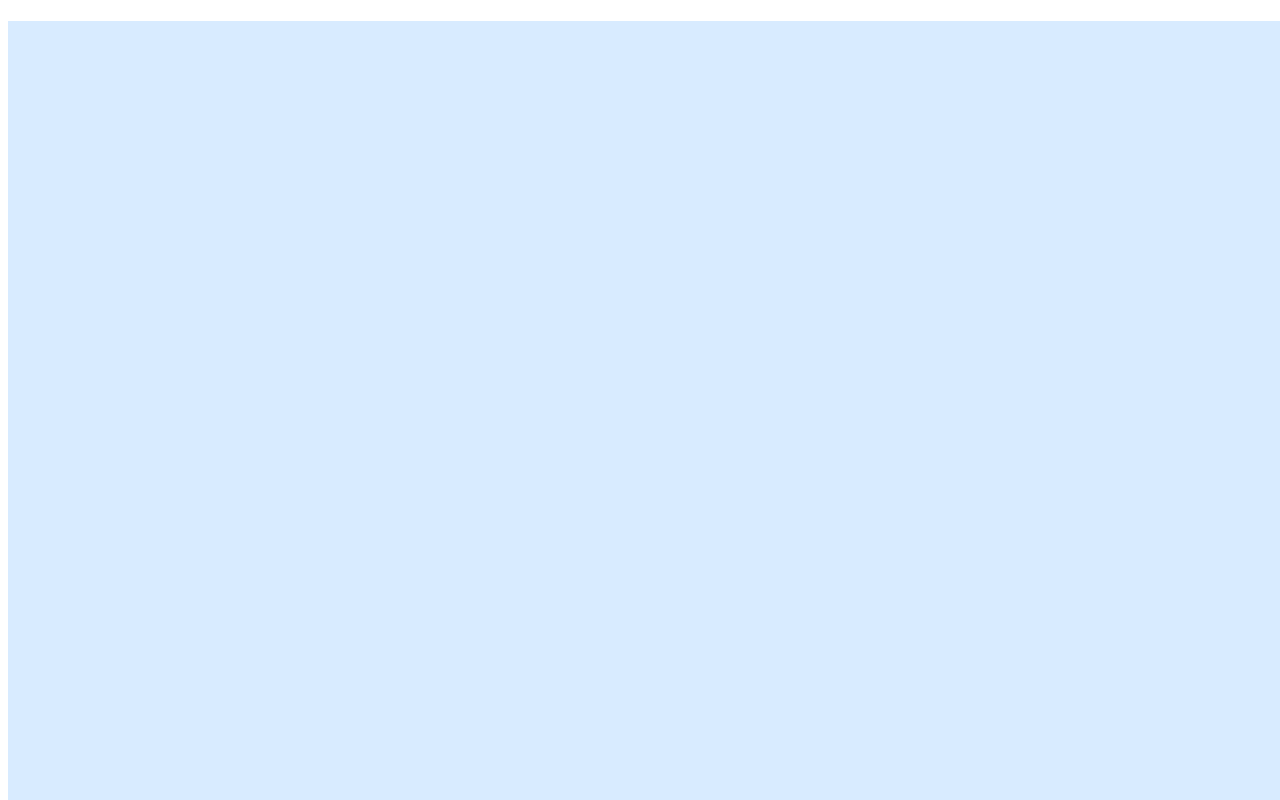
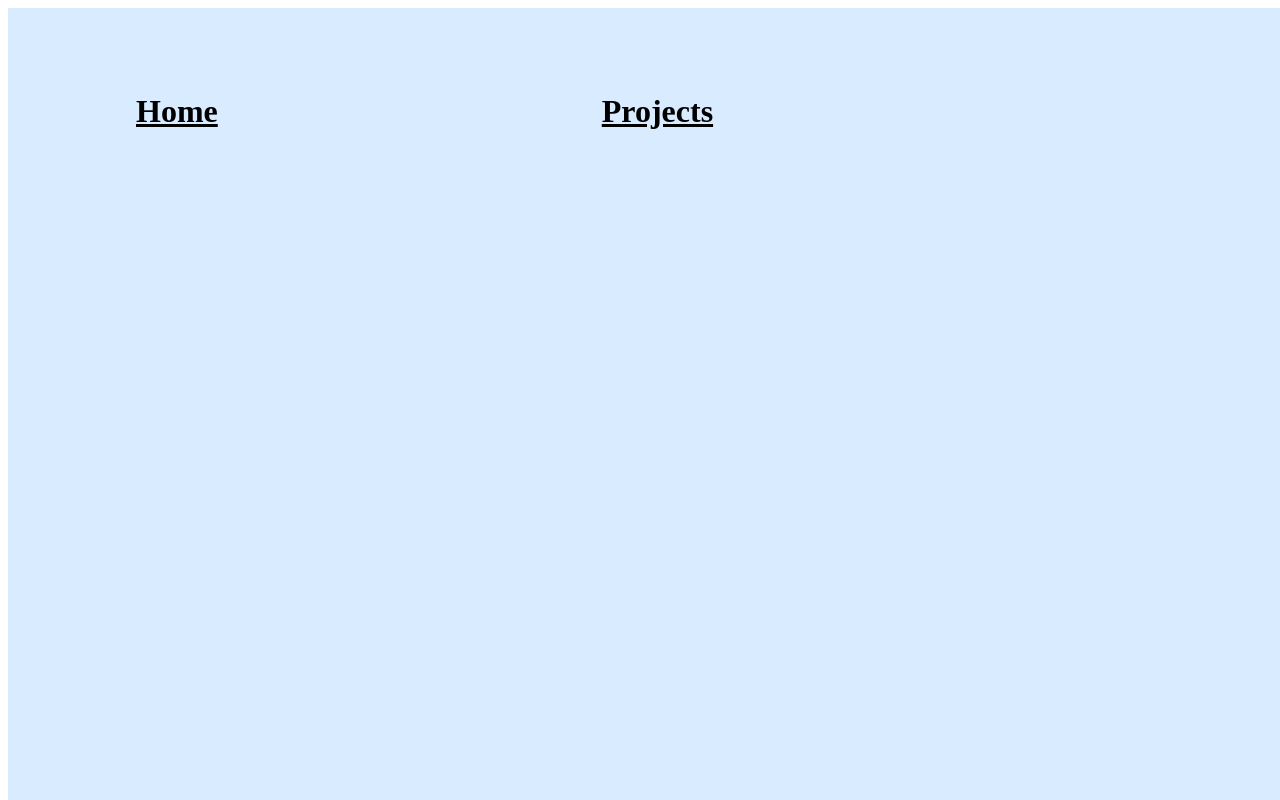
Before and after one commit to r-y4n/webapp, a Next.js app: page /projects in a window 1280 px wide. Built offline with nearby package versions, Linux system fonts and the light colour scheme.

Commit message:
Update projects.js

```diff
--- a/pages/projects.js
+++ b/pages/projects.js
@@ -4,7 +4,7 @@ export default function Projects() {
   return (
     <div>
       <div className={styles.projbg}></div>
-      <div className={styles.navbar}>
+      <div className={styles.navbarproj}>
         <h1>
           <a href="/index" style={{ color: '#000000' }}>Home</a>
         </h1>
```
